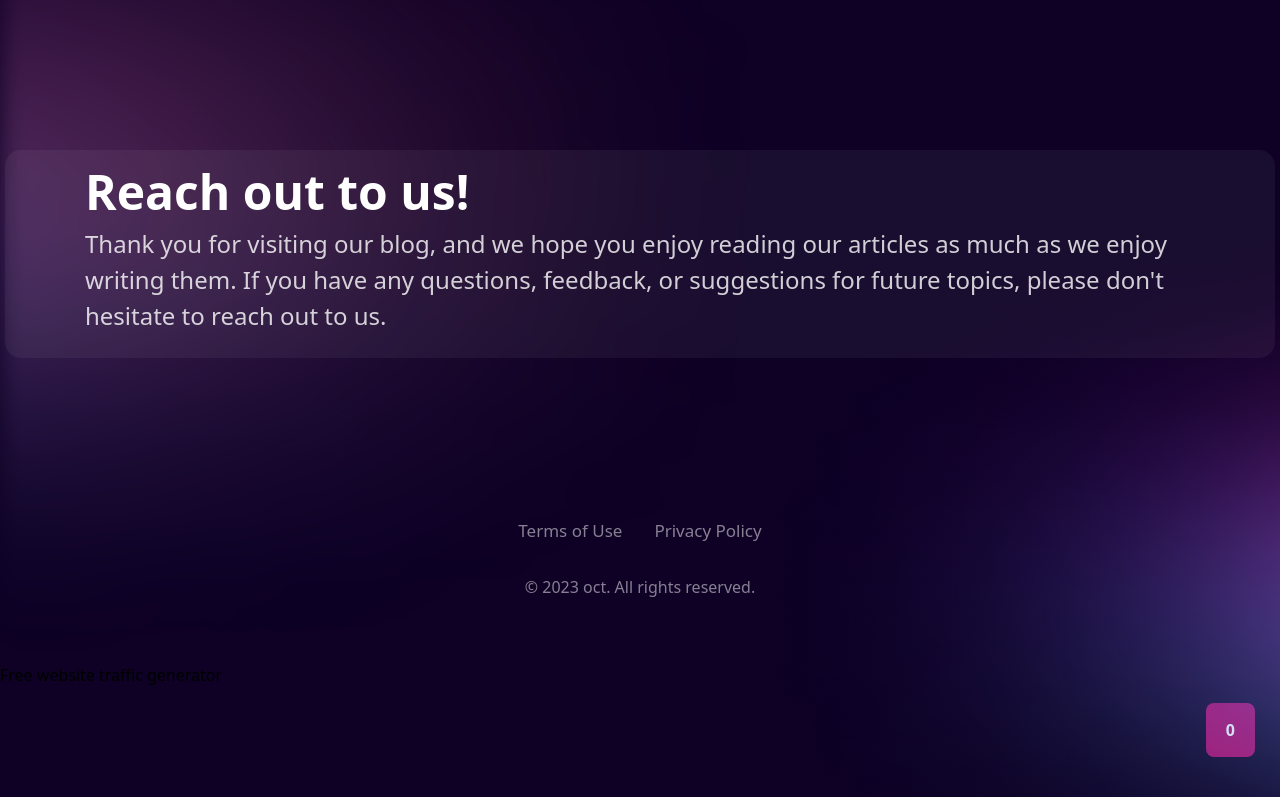
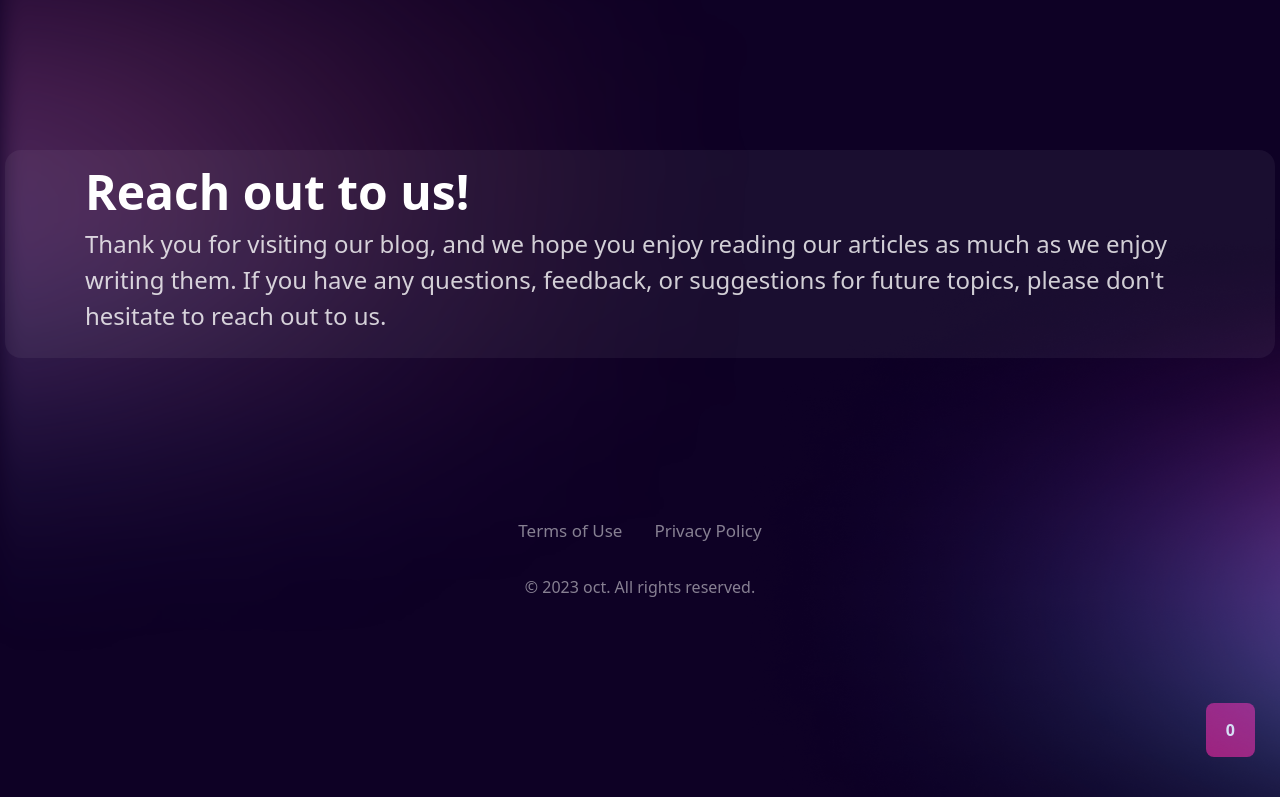
Before and after one commit to darpan211/best-bloger, a Next.js app: page /about in a window 1280 px wide. Shown: the part 1877-2674 px from the top of the page. Built offline with nearby package versions, Linux system fonts and the light colour scheme; no server answers; the database is empty.

Commit message:
removed link for traffic

```diff
--- a/src/components/layout/footer/index.js
+++ b/src/components/layout/footer/index.js
@@ -39,7 +39,6 @@ const Footer = () => {
           </div>
         </footer>
         <div className="flex">
-        <a href="https://www.sigmatraffic.com/?ref=171750">Free website traffic generator</a>
           <TotalUserCount />
         </div>
       </div>
```
